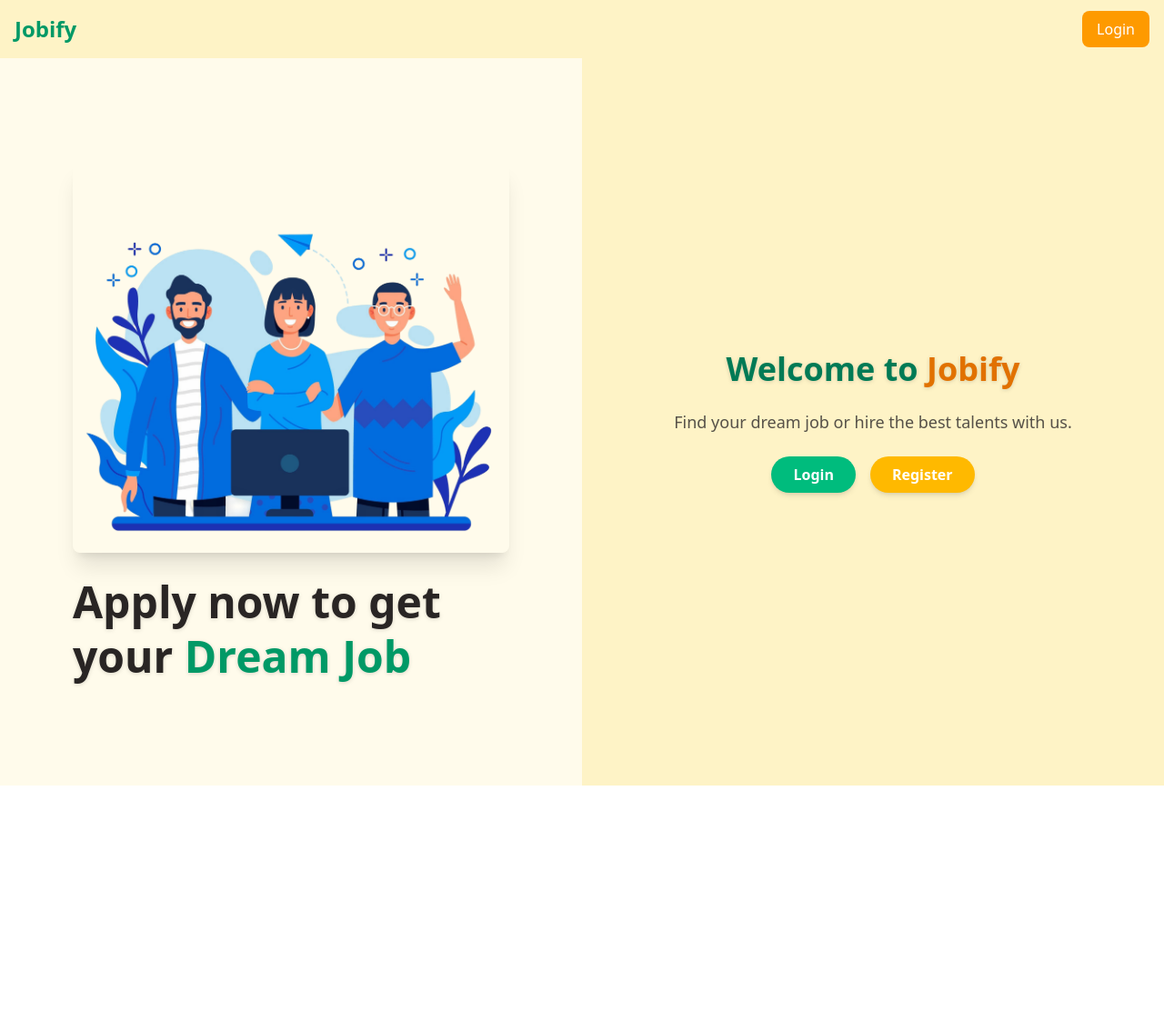
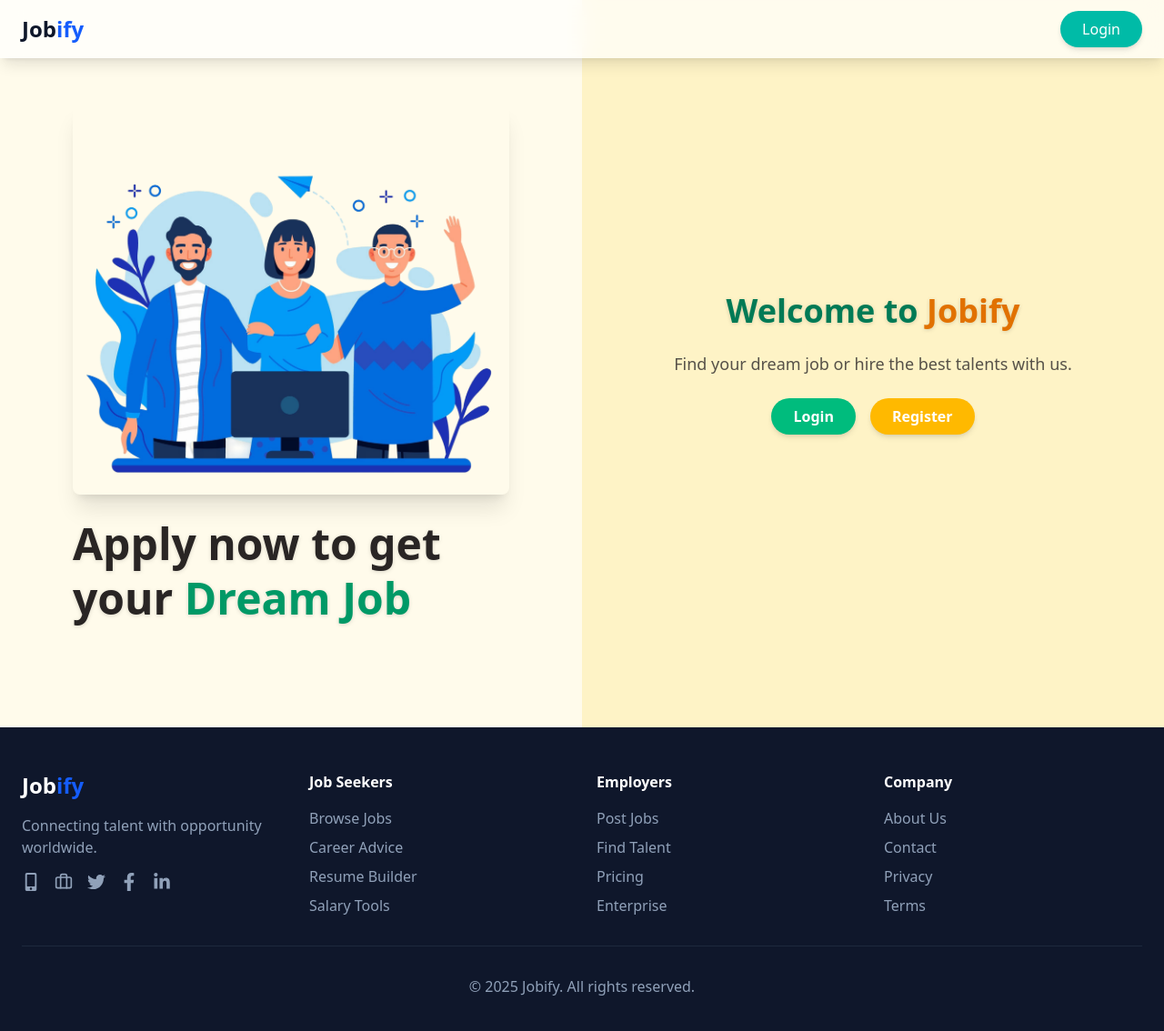
Before and after one commit to Astronaut004/CareerConnect, a React (Vite) app in the folder client/: page / in a window 1280 px wide. Shown: the top 1134 px of the page at 91% size. Before the commit the page ends 864 px from the top, so only its background shows below. Built offline with nearby package versions, Linux system fonts and the light colour scheme.

Commit message:
completed footer

```diff
--- a/client/src/component/Footer.jsx
+++ b/client/src/component/Footer.jsx
@@ -1,11 +1,68 @@
-import React from 'react'
+import React from 'react';
+import { FaTwitter, FaFacebookF, FaLinkedinIn, FaMobileAlt } from "react-icons/fa";
+import { Briefcase } from "lucide-react";
 
 const Footer = () => {
   return (
-    <div>
+    <footer className="bg-slate-900 text-slate-400 py-12 px-6">
+      <div className="max-w-7xl mx-auto">
+        <div className="grid md:grid-cols-4 gap-8">
+          {/* Brand */}
+          <div>
+            <div className="text-2xl font-bold text-white mb-4">
+              Job<span className="text-blue-600">ify</span>
+            </div>
+            <p className="mb-4">Connecting talent with opportunity worldwide.</p>
+            <div className="flex space-x-4 text-xl">
+              <a href="#" className="hover:text-blue-400 transition"><FaMobileAlt /></a>
+              <a href="#" className="hover:text-blue-400 transition"><Briefcase size={20} /></a>
+              <a href="#" className="hover:text-blue-400 transition"><FaTwitter /></a>
+              <a href="#" className="hover:text-blue-400 transition"><FaFacebookF /></a>
+              <a href="#" className="hover:text-blue-400 transition"><FaLinkedinIn /></a>
+            </div>
+          </div>
 
-    </div>
-  )
-}
+          {/* Job Seekers */}
+          <div>
+            <h3 className="text-white font-semibold mb-4">Job Seekers</h3>
+            <ul className="space-y-2">
+              <li><a href="#" className="hover:text-white transition-colors">Browse Jobs</a></li>
+              <li><a href="#" className="hover:text-white transition-colors">Career Advice</a></li>
+              <li><a href="#" className="hover:text-white transition-colors">Resume Builder</a></li>
+              <li><a href="#" className="hover:text-white transition-colors">Salary Tools</a></li>
+            </ul>
+          </div>
 
-export default Footer
+          {/* Employers */}
+          <div>
+            <h3 className="text-white font-semibold mb-4">Employers</h3>
+            <ul className="space-y-2">
+              <li><a href="#" className="hover:text-white transition-colors">Post Jobs</a></li>
+              <li><a href="#" className="hover:text-white transition-colors">Find Talent</a></li>
+              <li><a href="#" className="hover:text-white transition-colors">Pricing</a></li>
+              <li><a href="#" className="hover:text-white transition-colors">Enterprise</a></li>
+            </ul>
+          </div>
+
+          {/* Company */}
+          <div>
+            <h3 className="text-white font-semibold mb-4">Company</h3>
+            <ul className="space-y-2">
+              <li><a href="#" className="hover:text-white transition-colors">About Us</a></li>
+              <li><a href="#" className="hover:text-white transition-colors">Contact</a></li>
+              <li><a href="#" className="hover:text-white transition-colors">Privacy</a></li>
+              <li><a href="#" className="hover:text-white transition-colors">Terms</a></li>
+            </ul>
+          </div>
+        </div>
+
+        {/* Bottom Bar */}
+        <div className="border-t border-slate-800 mt-8 pt-8 text-center">
+          <p>&copy; {new Date().getFullYear()} Jobify. All rights reserved.</p>
+        </div>
+      </div>
+    </footer>
+  );
+};
+
+export default Footer;
--- a/client/src/component/Navbar.jsx
+++ b/client/src/component/Navbar.jsx
@@ -6,15 +6,10 @@ const Navbar = () => {
   const [isLoggedIn, setIsLoggedIn] = useState(false);
   const navigate = useNavigate();
 
-  // to avoid this use context or redux
-
-
   useEffect(() => {
     const user = localStorage.getItem("user");
     setIsLoggedIn(!!user); // true if user exists
   }, []);
-
-  // useEffect1
 
   const toggleMenu = () => {
     setIsOpen(!isOpen);
@@ -28,28 +23,30 @@ const Navbar = () => {
   };
 
   return (
-    <nav className="bg-amber-100 text-stone-800 shadow-md">
-      <div className="container mx-auto px-4 py-3 flex justify-between items-center">
+    <nav className="fixed w-full top-0 z-50 bg-white/70 backdrop-blur-md shadow-lg">
+      <div className="container mx-auto px-6 py-3 flex justify-between items-center">
         {/* Logo */}
         <Link
           to="/"
-          className="cursor-pointer text-2xl font-extrabold text-emerald-600 hover:text-emerald-700 transition"
+          className="cursor-pointer text-3xl font-extrabold text-indigo-700 hover:text-teal-600 transition-colors"
         >
-          Jobify
+          <div className="text-2xl font-bold text-slate-900">
+              Job<span className="text-blue-600">ify</span>
+            </div>
         </Link>
 
         {/* Desktop Button */}
         {isLoggedIn ? (
           <button
             onClick={handleLogout}
-            className="cursor-pointer hidden md:block bg-emerald-500 text-white px-4 py-2 rounded-lg hover:bg-emerald-600 transition"
+            className="hidden md:block bg-indigo-600 text-white px-6 py-2 rounded-full font-medium shadow-md hover:bg-indigo-700 hover:shadow-lg transition-all duration-300"
           >
             Logout
           </button>
         ) : (
           <Link
             to="/login"
-            className="cursor-pointer hidden md:block bg-amber-500 text-white px-4 py-2 rounded-lg hover:bg-amber-600 transition"
+            className="hidden md:block bg-teal-500 text-white px-6 py-2 rounded-full font-medium shadow-md hover:bg-teal-600 hover:shadow-lg transition-all duration-300"
           >
             Login
           </Link>
@@ -58,7 +55,7 @@ const Navbar = () => {
         {/* Mobile Menu Toggle */}
         <button
           onClick={toggleMenu}
-          className="md:hidden text-2xl text-emerald-600 focus:outline-none"
+          className="md:hidden text-3xl text-indigo-700 focus:outline-none"
         >
           ☰
         </button>
@@ -66,18 +63,18 @@ const Navbar = () => {
 
       {/* Mobile Menu */}
       {isOpen && (
-        <div className="md:hidden px-4 pb-4">
+        <div className="md:hidden px-6 pb-4 space-y-3 bg-gradient-to-r from-indigo-50 to-teal-50 shadow-md rounded-b-xl animate-fadeIn">
           {isLoggedIn ? (
             <button
               onClick={handleLogout}
-              className="w-full bg-emerald-500 text-white px-4 py-2 rounded-lg hover:bg-emerald-600 transition"
+              className="w-full bg-indigo-600 text-white px-6 py-2 rounded-full font-medium shadow-md hover:bg-indigo-700 hover:shadow-lg transition-all duration-300"
             >
               Logout
             </button>
           ) : (
             <Link
               to="/login"
-              className="w-full block bg-amber-500 text-white px-4 py-2 rounded-lg text-center hover:bg-amber-600 transition"
+              className="w-full block bg-teal-500 text-white px-6 py-2 rounded-full font-medium shadow-md text-center hover:bg-teal-600 hover:shadow-lg transition-all duration-300"
             >
               Login
             </Link>
```
